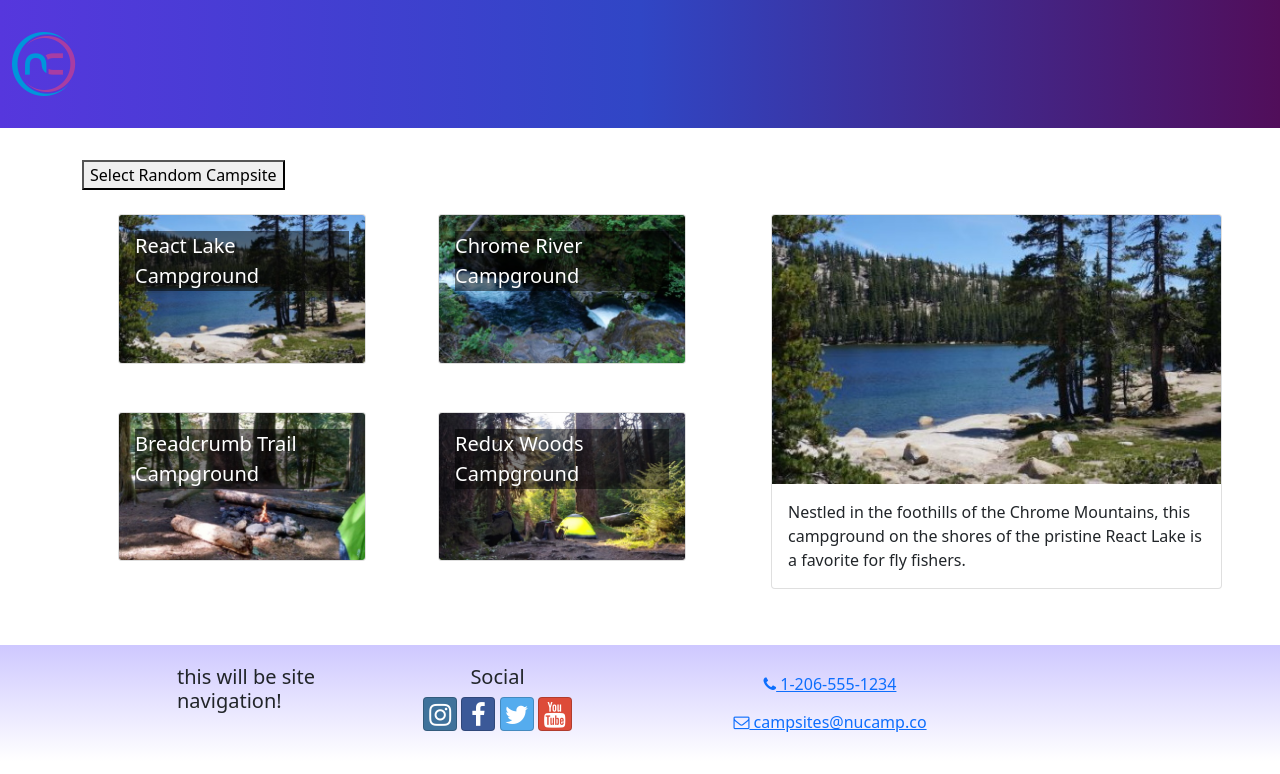
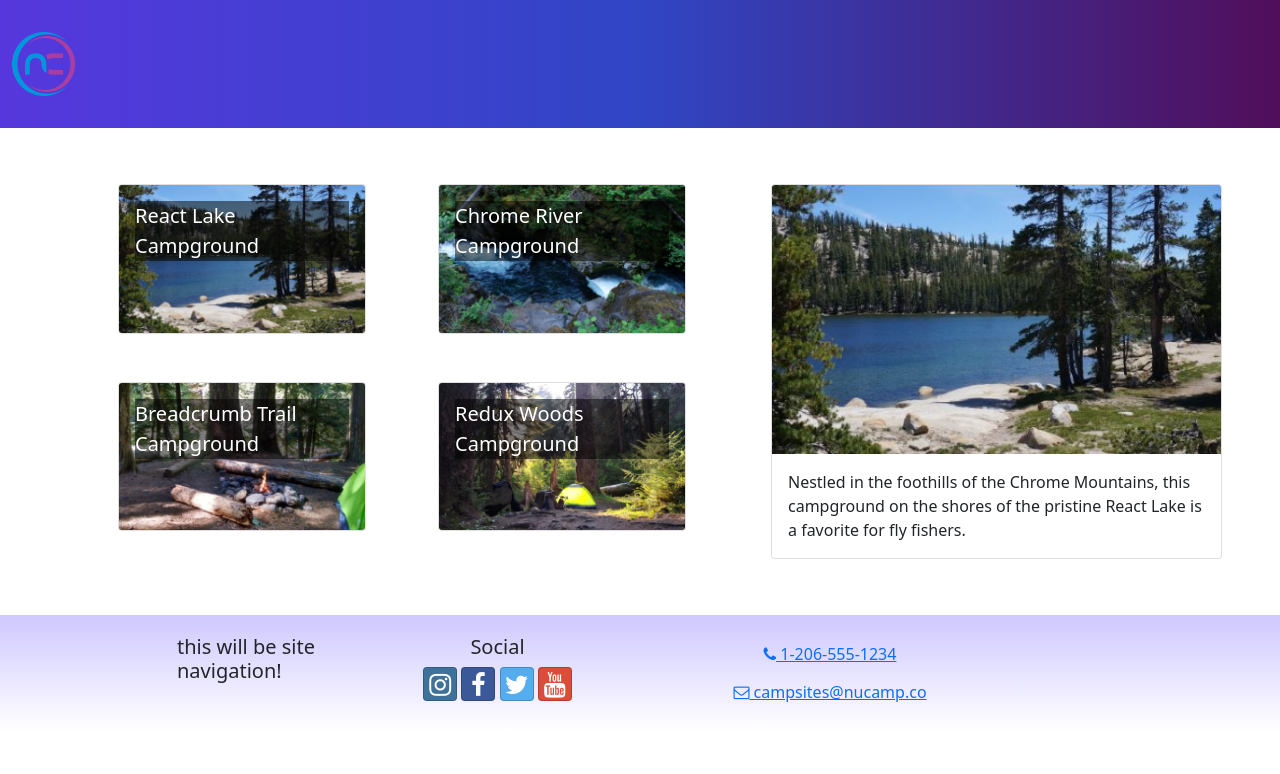
Before and after one commit to ramghar/nucampsiteFolder, a React (Create React App) app: page / in a window 1280 px wide. Shown: the top 774 px of the page. Built offline with nearby package versions, Linux system fonts and the light colour scheme.

Commit message:
useState

```diff
--- a/src/features/campsites/CampsitesList.js
+++ b/src/features/campsites/CampsitesList.js
@@ -4,14 +4,19 @@ import CampsiteCard from './CampsiteCard';
 import { selectAllCampsites } from './campsitesSlice';
 
 
-const CampsitesList = () => {
+const CampsitesList = ({ setCampsiteId }) => {
     const campsites = selectAllCampsites();
 
+
     return (
-        <Row className= 'ms-auto'>
+        <Row className='ms-auto'>
             {CAMPSITES.map((campsite) => {
                 return (
-                    <Col md='5' className='m-4' key={campsite.id}>
+                    <Col md='5'
+                        className='m-4'
+                        key={campsite.id}
+                        onClick={() => setCampsiteId(campsite.id)}
+                    >
                         <CampsiteCard campsite={campsite} />
                     </Col>
                 );
--- a/src/features/campsites/campsitesSlice.js
+++ b/src/features/campsites/campsitesSlice.js
@@ -6,6 +6,11 @@ export const selectAllCampsites = () => {
   return CAMPSITES;
 }
 
-export const selectRandomCampsite = () => {
-    return CAMPSITES[Math.floor(CAMPSITES.length * Math.random())];
-};
+export const selectCampsiteById = (id) => {
+return CAMPSITES.find((campsite) => campsite.id === id);
+
+}
+
+// export const selectRandomCampsite = () => {
+//     return CAMPSITES[Math.floor(CAMPSITES.length * Math.random())];
+// };
--- a/src/pages/CampsitesDirectoryPage.js
+++ b/src/pages/CampsitesDirectoryPage.js
@@ -1,33 +1,27 @@
-import { Container, Row, Col, Button } from 'reactstrap';
+import { Container, Row, Col } from 'reactstrap';
 import CampsiteDetail from '../features/campsites/CampsiteDetail';
 import CampsitesList from '../features/campsites/CampsitesList';
-import { selectRandomCampsite } from '../features/campsites/campsitesSlice';
+import { useState } from 'react';
+//import { selectRandomCampsite } from '../features/campsites/campsitesSlice';
+import { selectCampsiteById } from '../features/campsites/campsitesSlice';
 
 const CampsitesDirectoryPage = () => {
-    let selectedCampsite = selectRandomCampsite();
-    const toggleCampsite = () => {
-        selectedCampsite = selectRandomCampsite();
-        console.log(selectedCampsite);
-    };
+
+    const [campsiteId, setCampsiteId] = useState(0);
+    const selectedCampsite = selectCampsiteById(campsiteId);
+
     return (
         <Container>
-            <button onClick={() => toggleCampsite()}>
-                Select Random Campsite
-            </button>
+
             <Row>
                 <Col sm='5' md='7'>
-                    <CampsitesList />
+                    <CampsitesList setCampsiteId={setCampsiteId} />
                 </Col>
                 <Col sm='7' md='5'>
                     <CampsiteDetail campsite={selectedCampsite} />
                 </Col>
             </Row>
         </Container>
-
-
-
     );
-
 };
-
-export default CampsitesDirectoryPage
+export default CampsitesDirectoryPage;
```
